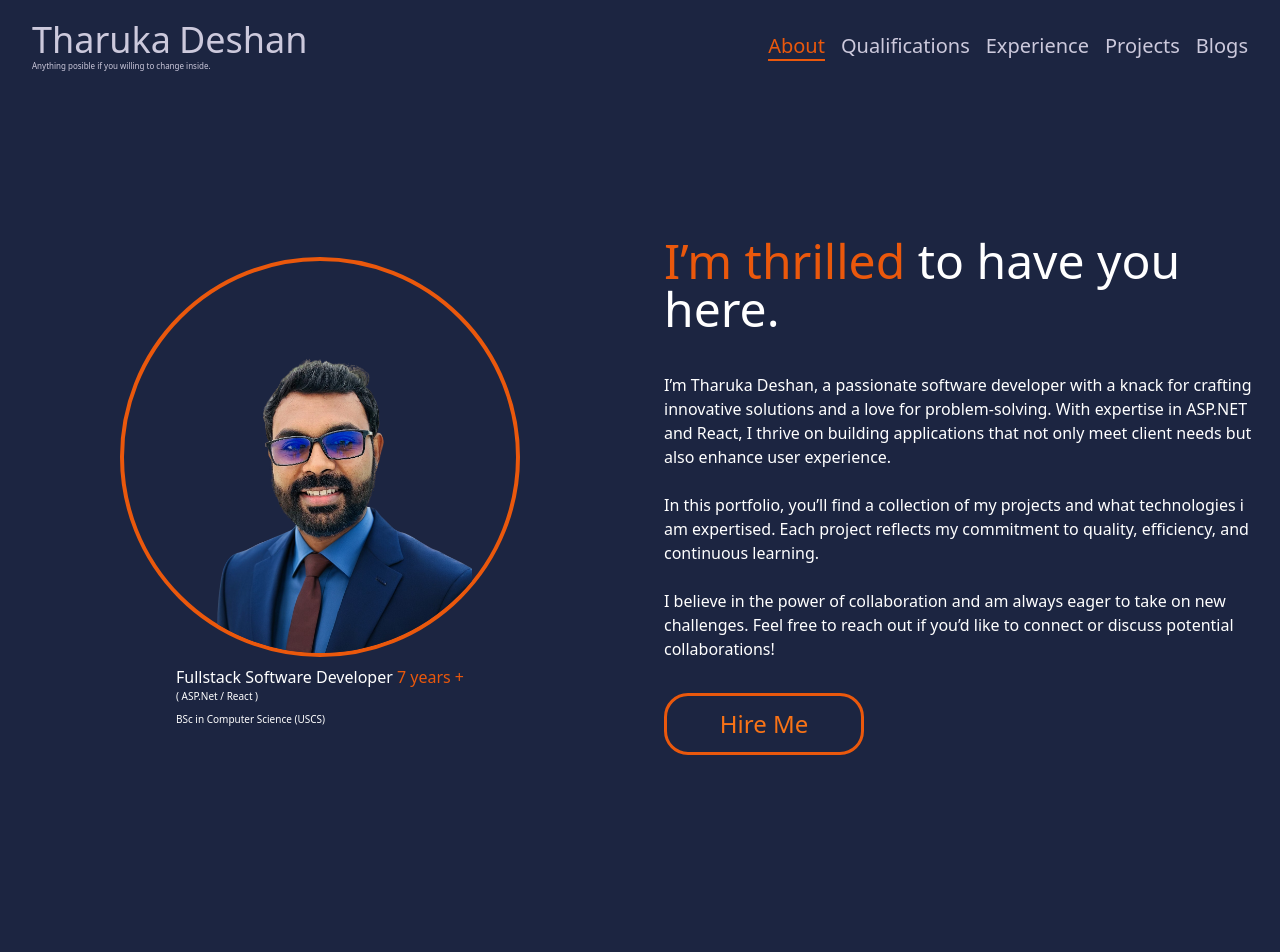
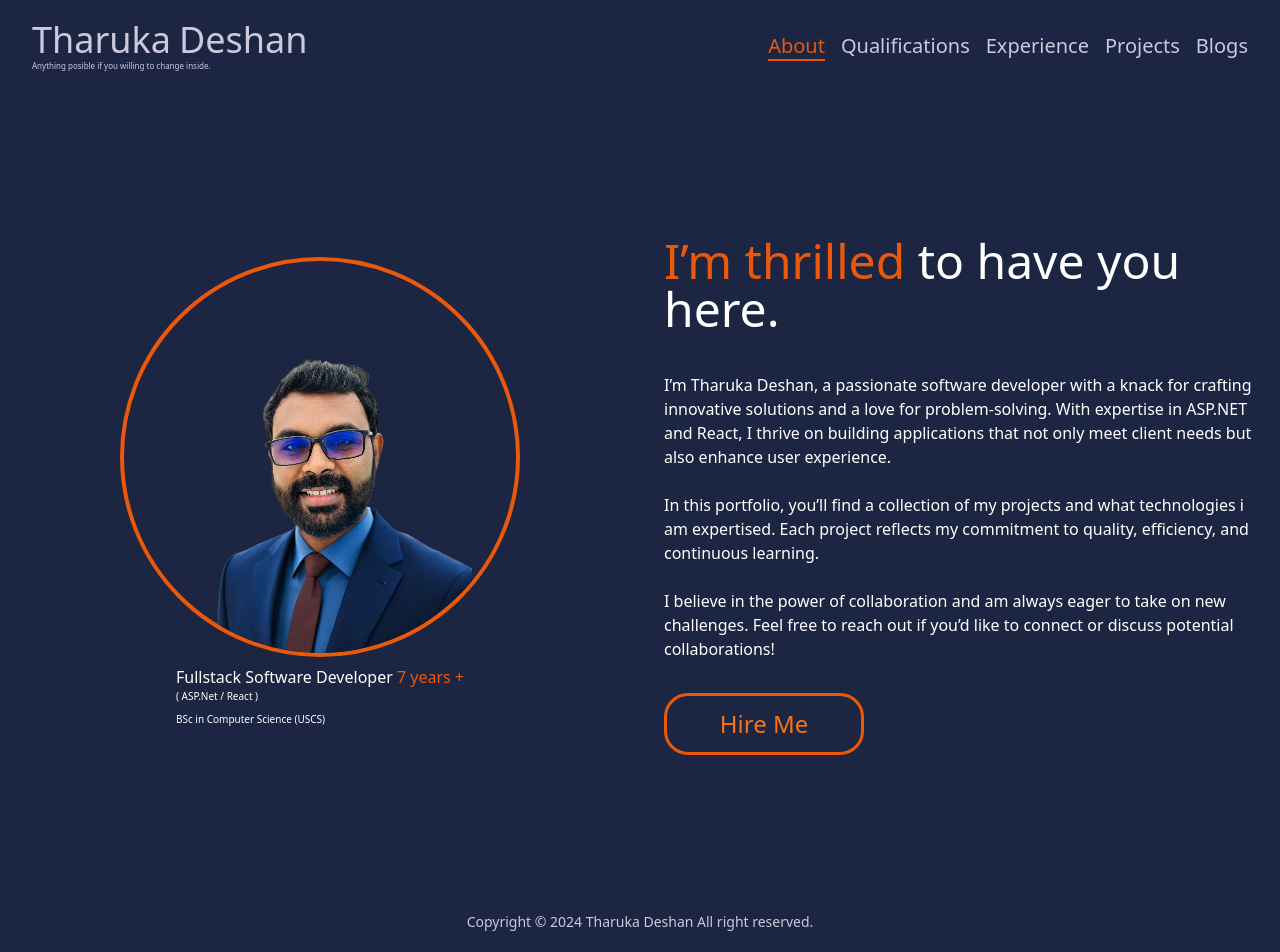
Before and after one commit to TharukaUrbanco/my-portfolio, a React (Vite) app in the folder frontend/: page / in a window 1280 px wide. Before the commit the page ends 892 px from the top, so only its background shows below. Built offline with nearby package versions, Linux system fonts and the light colour scheme.

Commit message:
Footer completed

```diff
--- a/frontend/src/App.tsx
+++ b/frontend/src/App.tsx
@@ -5,6 +5,7 @@ import Projects from "./pages/Projects";
 import NotFound from "./pages/NotFound";
 import Qualifications from "./pages/Qualifications";
 import Experience from "./pages/Experience";
+import Footer from "./components/Footer";
 
 const App = () => {
   return (
@@ -17,6 +18,7 @@ const App = () => {
         <Route path="/projects" element={<Projects />} />
         <Route path="*" element={<NotFound />} />
       </Routes>
+      <Footer />
     </>
   );
 };
--- /dev/null
+++ b/frontend/src/components/Footer.tsx
@@ -0,0 +1,13 @@
+const Footer = () => {
+  const year = new Date().getFullYear();
+
+  return (
+    <footer className="bg-[#1c2541] flex flex-row justify-center px-8 py-5 items-center">
+      <span className="text-sm dark-white">
+        Copyright © {year} Tharuka Deshan All right reserved.
+      </span>
+    </footer>
+  );
+};
+
+export default Footer;
```
